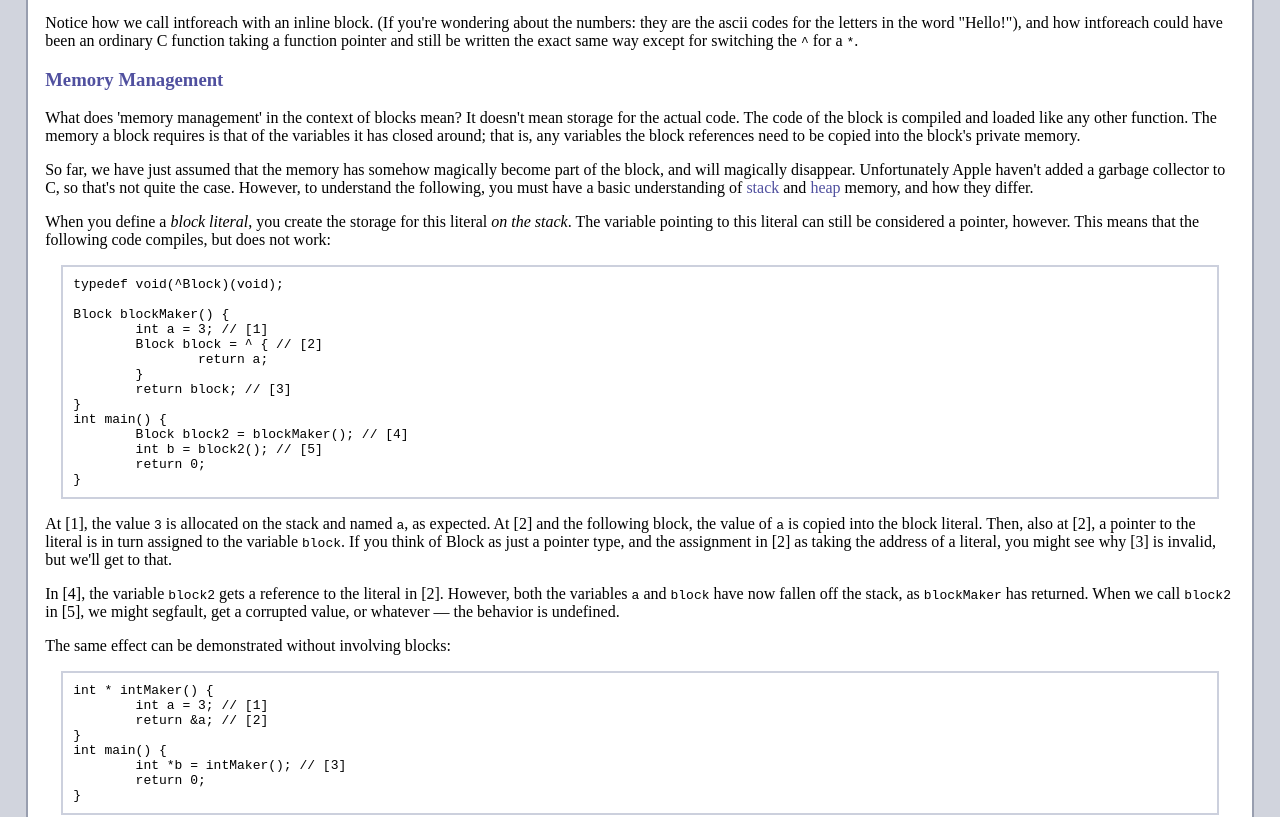
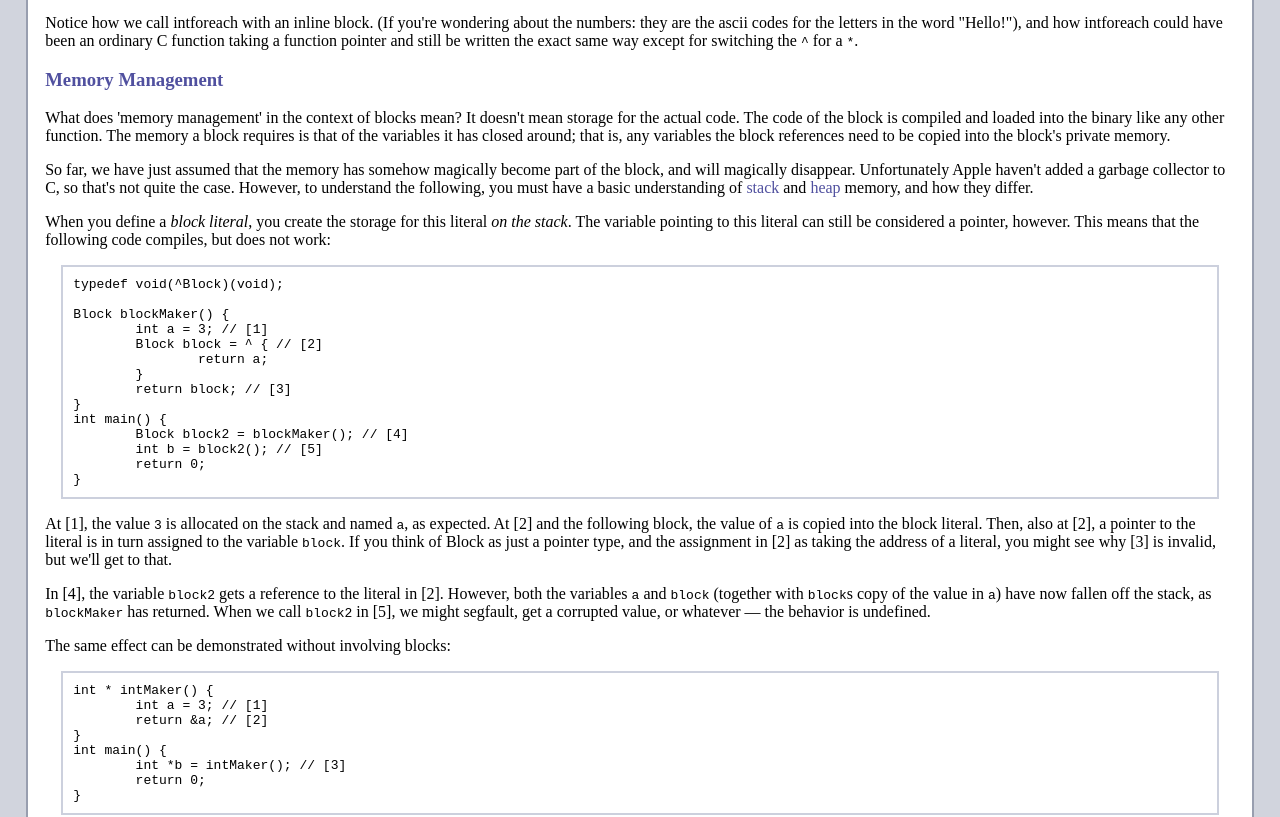
Before and after one commit to nevyn/pwcblocks, a plain HTML site: page index.html in a window 1280 px wide. Shown: the part 5313-6130 px from the top of the page. Drawn offline with Linux system fonts and the light colour scheme.

Commit message:
Clarifying what disappears from the stack, and writing about the return ^ {} warning

```diff
--- a/index.html
+++ b/index.html
@@ -429,9 +429,9 @@ Hello!
 
 	<p>
 		What does 'memory management' in the context of blocks mean? It doesn't mean storage for the actual code.
-		The code of the block is compiled and loaded like any other function. The memory a block requires is that
-		of the variables it has closed around; that is, any variables the block references need to be copied
-		into the block's private memory.
+		The code of the block is compiled and loaded into the binary like any other function. The memory a block
+		requires is that of the variables it has closed around; that is, any variables the block references need
+		to be copied into the block's private memory.
 	</p>
 
 	<p>
@@ -475,7 +475,8 @@ int main() {
 	</p>
 	<p>
 		In [4], the variable <code>block2</code> gets a reference to the literal in [2]. However, both
-		the variables <code>a</code> and <code>block</code> have now fallen off the stack, as
+		the variables <code>a</code> and <code>block</code> (together with <code>block</code>s copy of
+		the value in <code>a</code>) have now fallen off the stack, as
 		<code>blockMaker</code> has returned. When we call <code>block2</code> in [5], we might
 		segfault, get a corrupted value, or whatever — the behavior is undefined.
 	</p>
@@ -534,6 +535,11 @@ int main() {
 		For anyone who has done Cocoa or CoreFoundation programming, this pattern should be familiar.
 	</p>
 
+	<p>
+		(An aside: If you try to return a literal like so: <code>Block foo() { return ^ { printf("Fail") }; }</code>,
+		the compiler will complain that you are trying to return a stack literal, which isn't possible.)
+	</p>
+
 <h2><a name="cblocks" href="#cblocks">Blocks in Objective-C</a></h2>
 <h3><a name="cblocks-usage" href="#cblocks-usage">Syntax and Usage</a></h3>
 <h3><a name="cblocks-memory" href="#cblocks-memory">Memory Management</a></h3>
```
